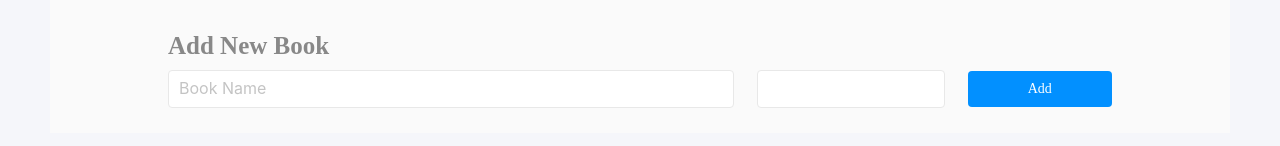
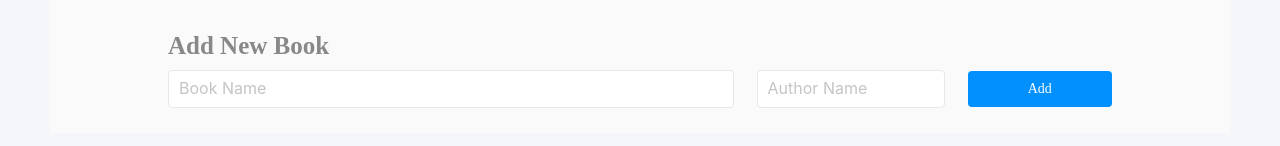
Before and after one commit to Ali-0111/BookStore, a React (Create React App) app: page / in a window 1280 px wide. Shown: the part 600-746 px from the top of the page. Built offline with nearby package versions, Linux system fonts and the light colour scheme.

Commit message:
Place Holder added

```diff
--- a/src/components/Books/AddBook.js
+++ b/src/components/Books/AddBook.js
@@ -55,6 +55,7 @@ const AddBook = () => {
           type="text"
           value={authorName}
           onChange={selectHandler}
+          placeholder="Author Name"
           required
         />
 
```
